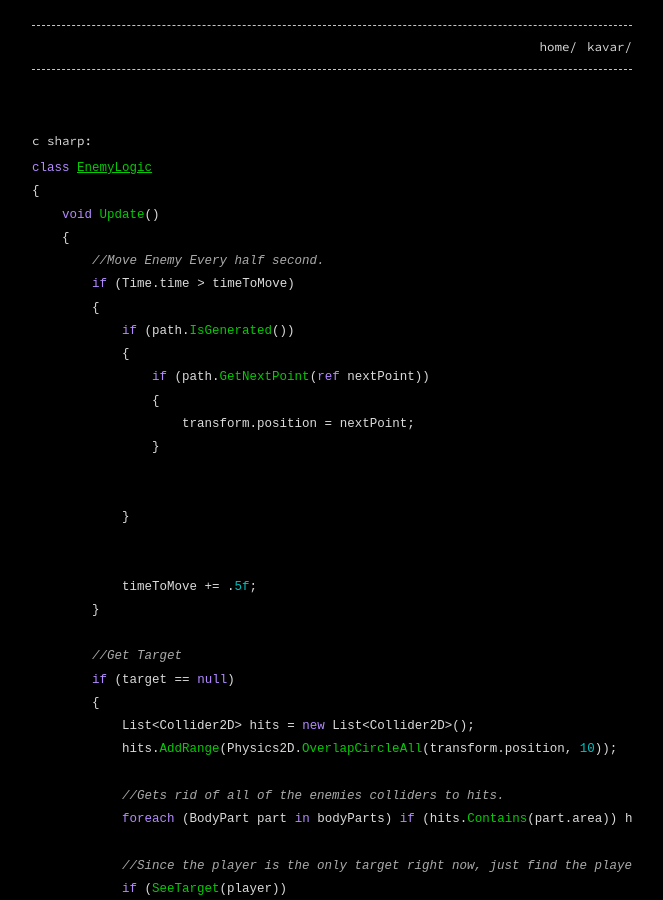
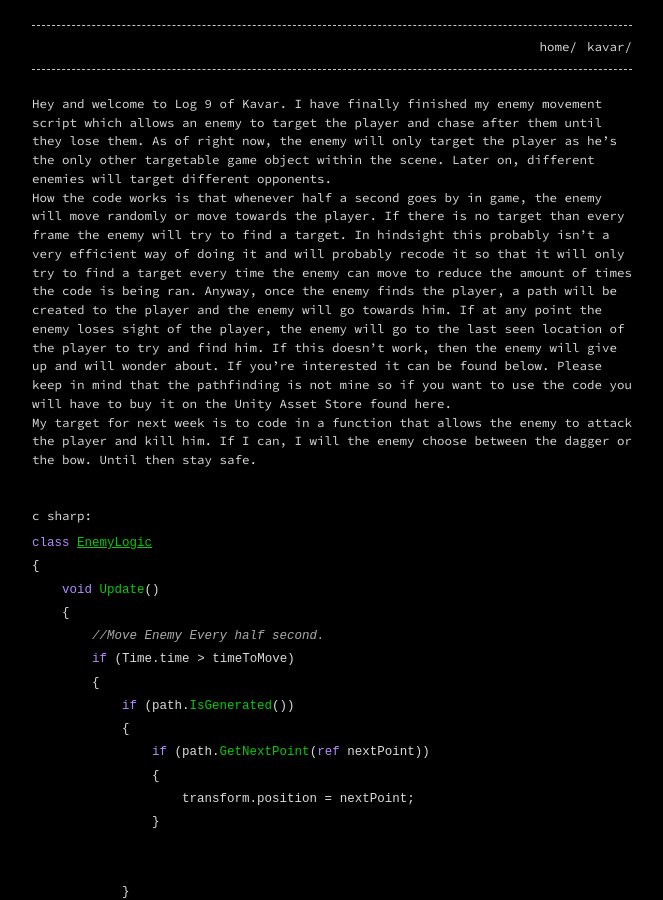
Before and after one commit to KyleS01/KyleS01.github.io, a Jekyll site: the page built from _posts/2020-8-09-Kavar Log 9.markdown, in a window 1280 px wide and 900 px high. Shown: the whole window, without its empty margins (308-971 px from the left). Built offline with Jekyll 4.4.1, drawn with Linux system fonts in a browser that asks for light colours.

Commit message:
Update 2020-8-09-Kavar Log 9.markdown

```diff
--- a/_posts/2020-8-09-Kavar Log 9.markdown
+++ b/_posts/2020-8-09-Kavar Log 9.markdown
@@ -5,8 +5,9 @@ date:   2020-8-09 16:30:00 +0100
 categories: Kavar
 ---
 
-
-
+Hey and welcome to Log 9 of Kavar. I have finally finished my enemy movement script which allows an enemy to target the player and chase after them until they lose them. As of right now, the enemy will only target the player as he’s the only other targetable game object within the scene. Later on, different enemies will target different opponents.
+How the code works is that whenever half a second goes by in game, the enemy will move randomly or move towards the player. If there is no target than every frame the enemy will try to find a target. In hindsight this probably isn’t a very efficient way of doing it and will probably recode it so that it will only try to find a target every time the enemy can move to reduce the amount of times the code is being ran. Anyway, once the enemy finds the player, a path will be created to the player and the enemy will go towards him. If at any point the enemy loses sight of the player, the enemy will go to the last seen location of the player to try and find him. If this doesn’t work, then the enemy will give up and will wonder about. If you’re interested it can be found below. Please keep in mind that the pathfinding is not mine so if you want to use the code you will have to buy it on the Unity Asset Store found here.
+My target for next week is to code in a function that allows the enemy to attack the player and kill him. If I can, I will the enemy choose between the dagger or the bow. Until then stay safe.
 
 
 
```
